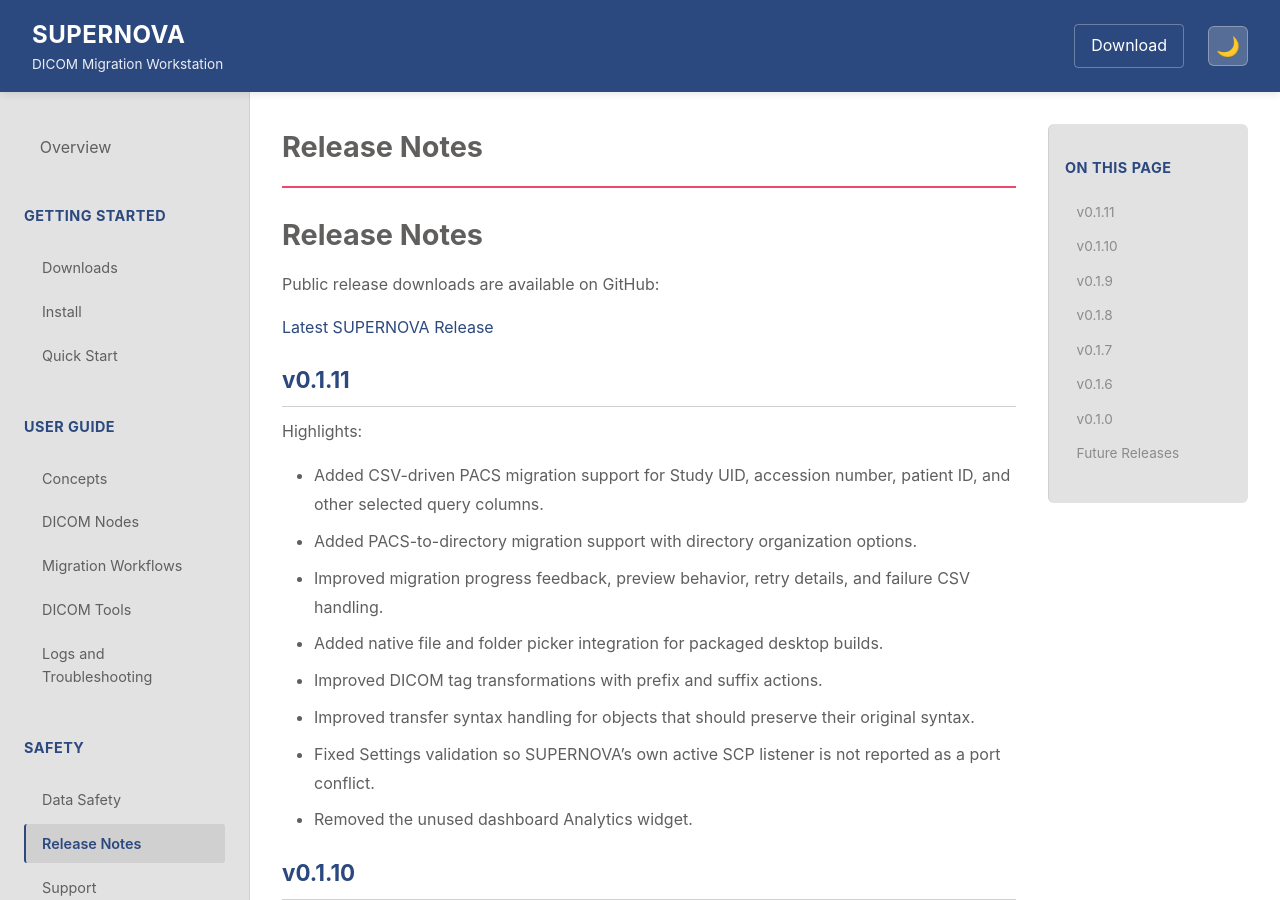
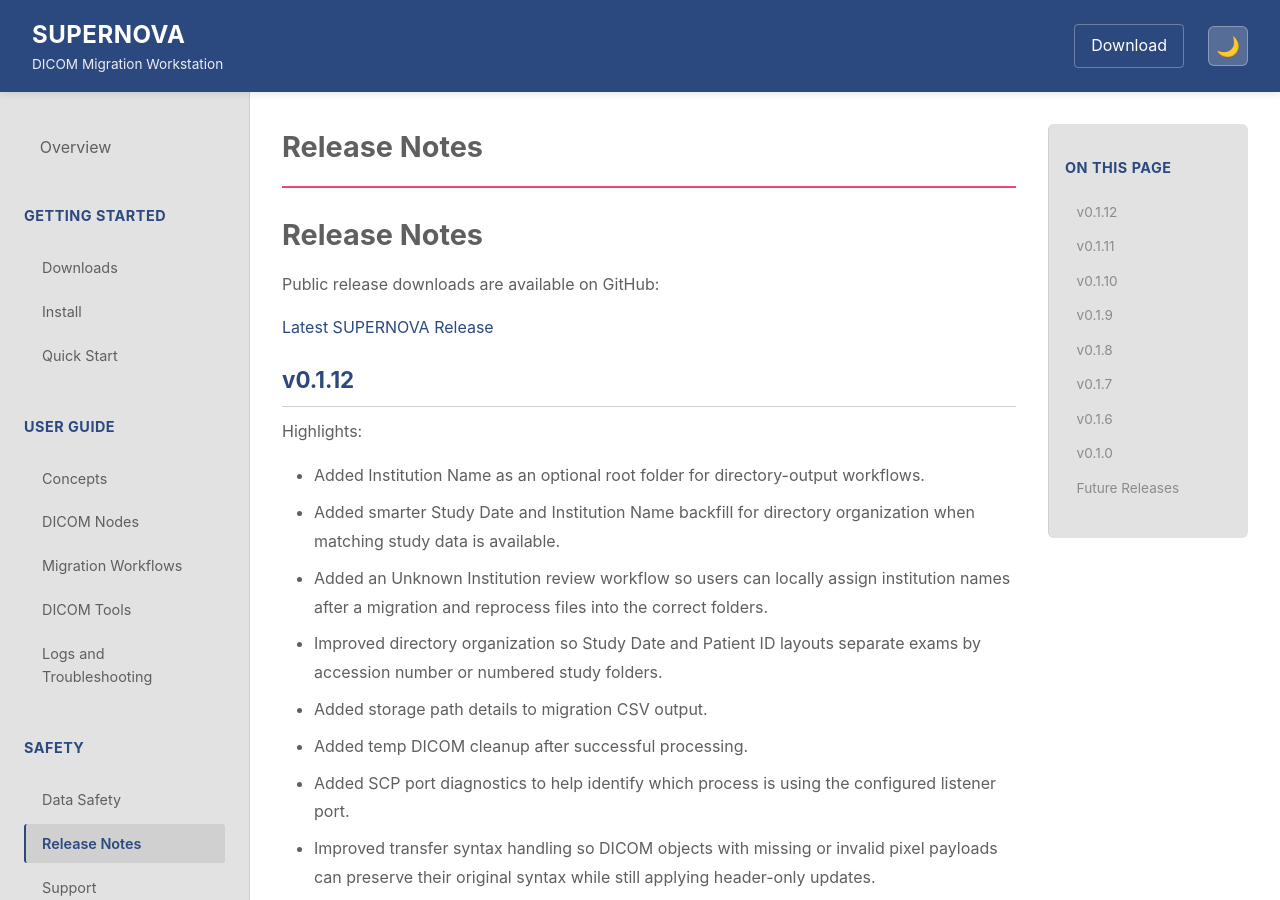
Before and after one commit to JayDubb85/SUPERNOVA-Releases, a Jekyll site: the page built from docs/release-notes.md, in a window 1280 px wide and 900 px high. Built offline with Jekyll 4.4.1, drawn with Linux system fonts in a browser that asks for light colours.

Commit message:
Update public documentation

```diff
--- a/docs/release-notes.md
+++ b/docs/release-notes.md
@@ -9,6 +9,19 @@ description: SUPERNOVA public release notes
 Public release downloads are available on GitHub:
 
 [Latest SUPERNOVA Release](https://github.com/JayDubb85/SUPERNOVA-Releases/releases/latest)
+
+## v0.1.12
+
+Highlights:
+
+- Added Institution Name as an optional root folder for directory-output workflows.
+- Added smarter Study Date and Institution Name backfill for directory organization when matching study data is available.
+- Added an Unknown Institution review workflow so users can locally assign institution names after a migration and reprocess files into the correct folders.
+- Improved directory organization so Study Date and Patient ID layouts separate exams by accession number or numbered study folders.
+- Added storage path details to migration CSV output.
+- Added temp DICOM cleanup after successful processing.
+- Added SCP port diagnostics to help identify which process is using the configured listener port.
+- Improved transfer syntax handling so DICOM objects with missing or invalid pixel payloads can preserve their original syntax while still applying header-only updates.
 
 ## v0.1.11
 
```
